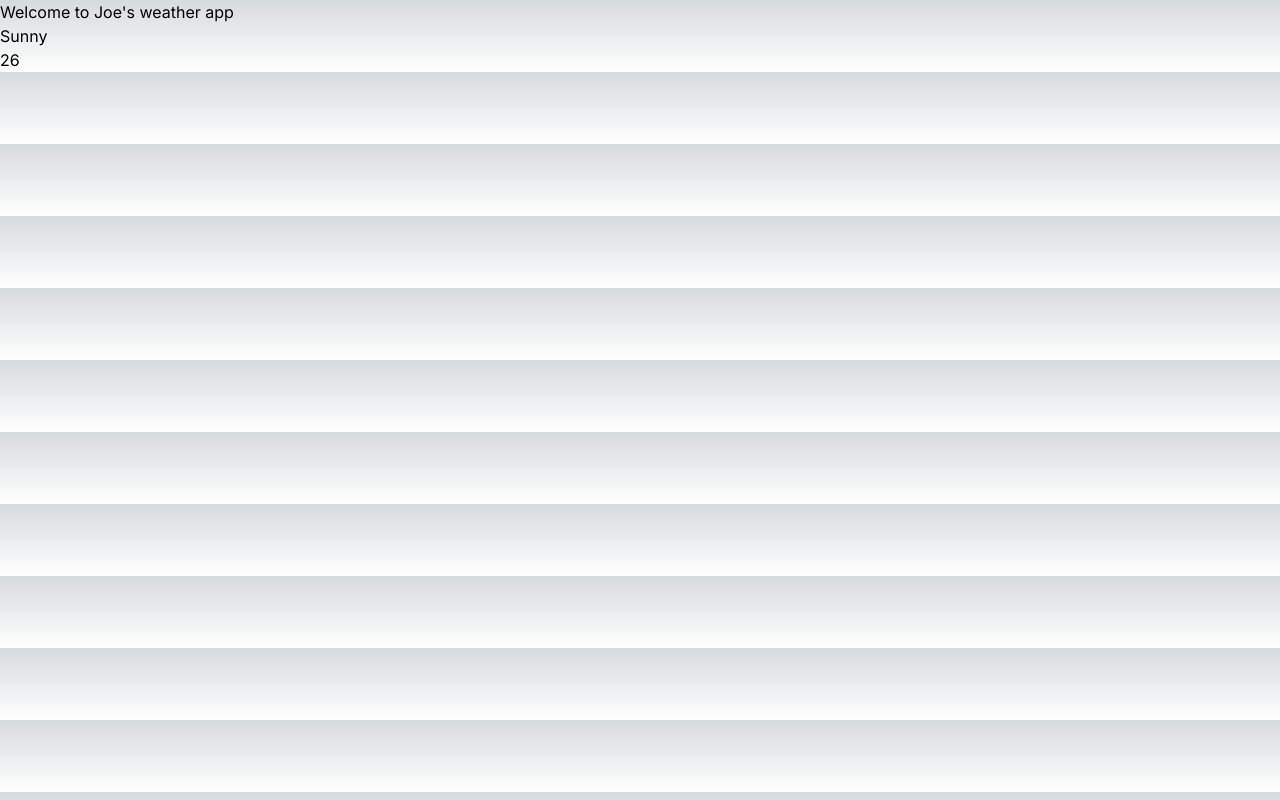
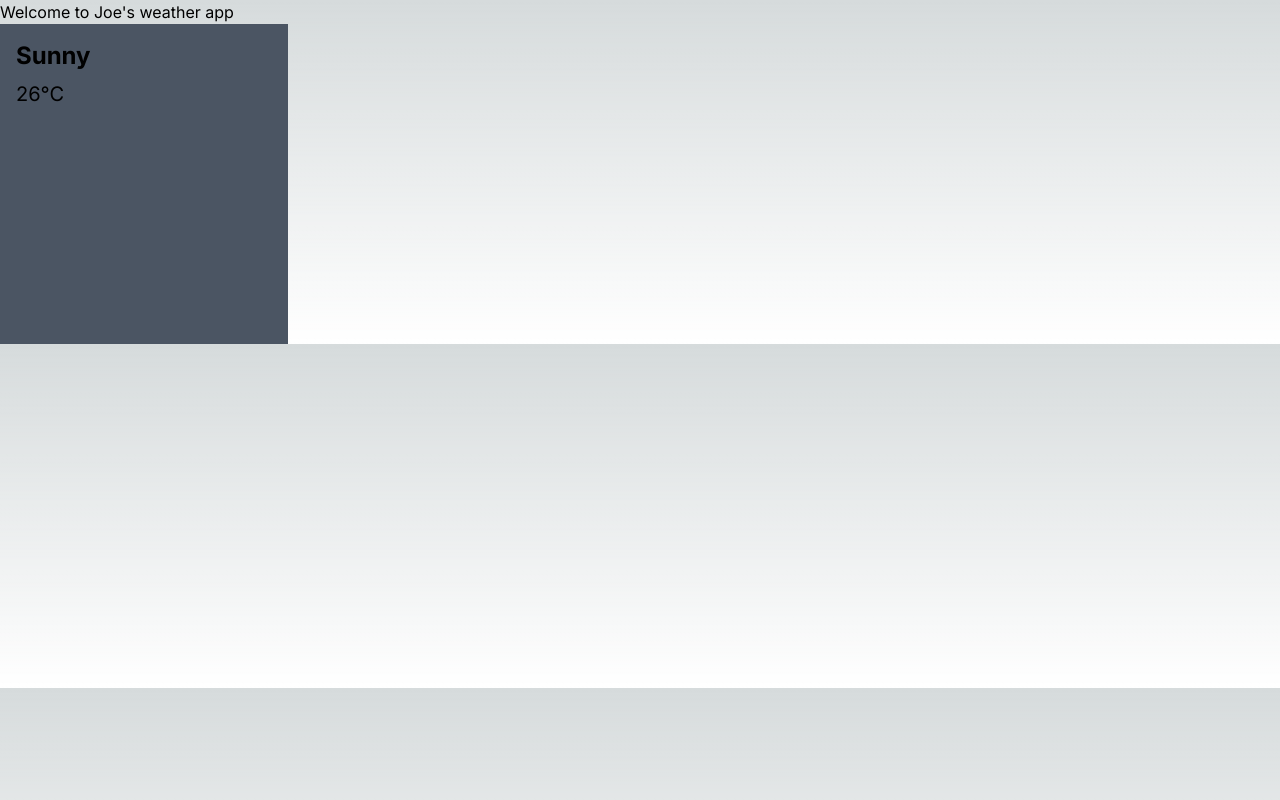
Before and after one commit to Joe-Fuller/weather-app, a Next.js app: page / in a window 1280 px wide. Built offline with nearby package versions, Linux system fonts and the light colour scheme.

Commit message:
Update weather card styling

```diff
--- a/components/weatherCard.js
+++ b/components/weatherCard.js
@@ -1,8 +1,8 @@
 export default function WeatherCard({ temp, type }) {
   return (
-    <div>
-      <h2>{type}</h2>
-      <p>{temp}</p>
+    <div className="bg-gray-600 w-72 h-80 p-4">
+      <h2 className="text-2xl font-bold mb-2">{type}</h2>
+      <p className="text-xl">{temp}°C</p>
     </div>
   );
 }
```
